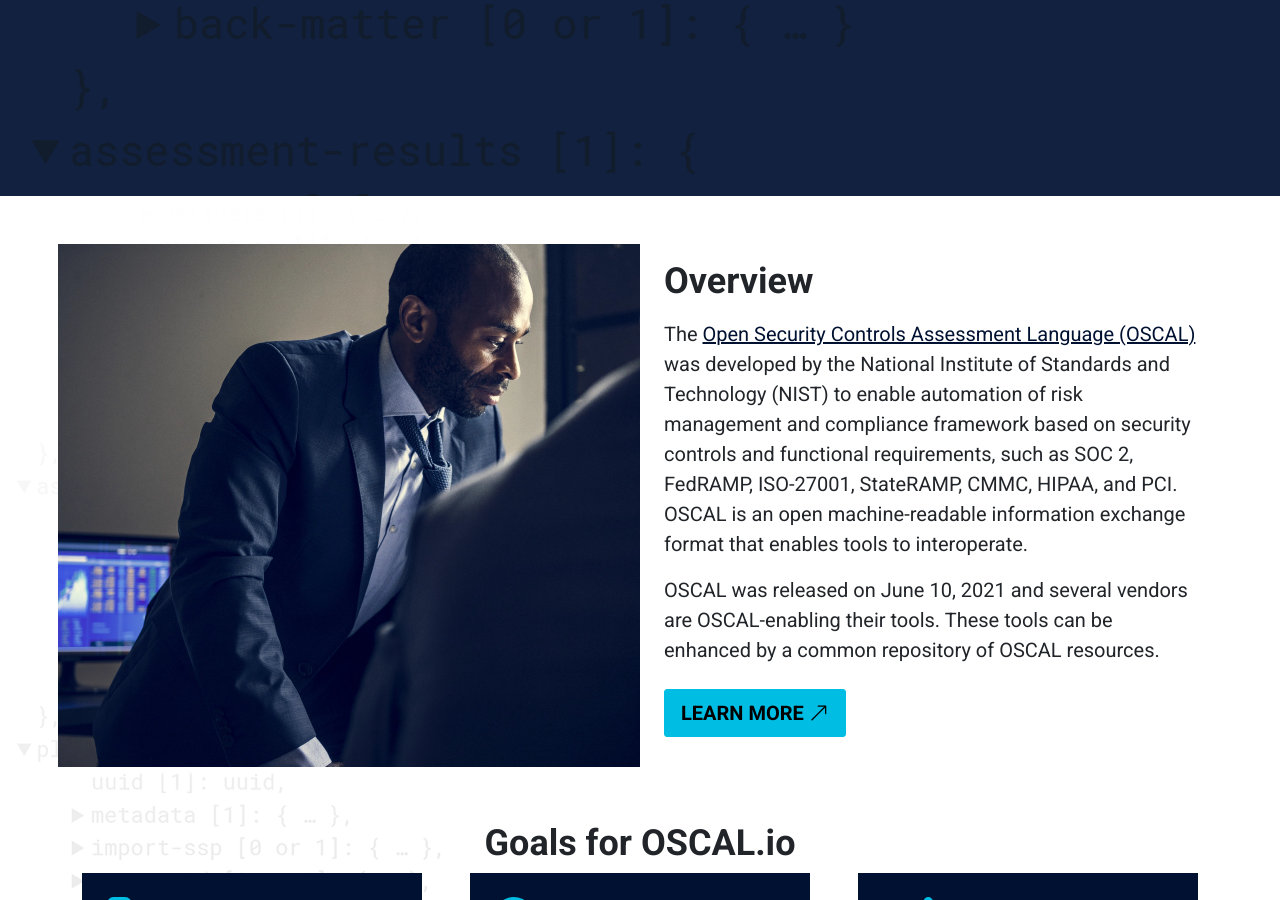
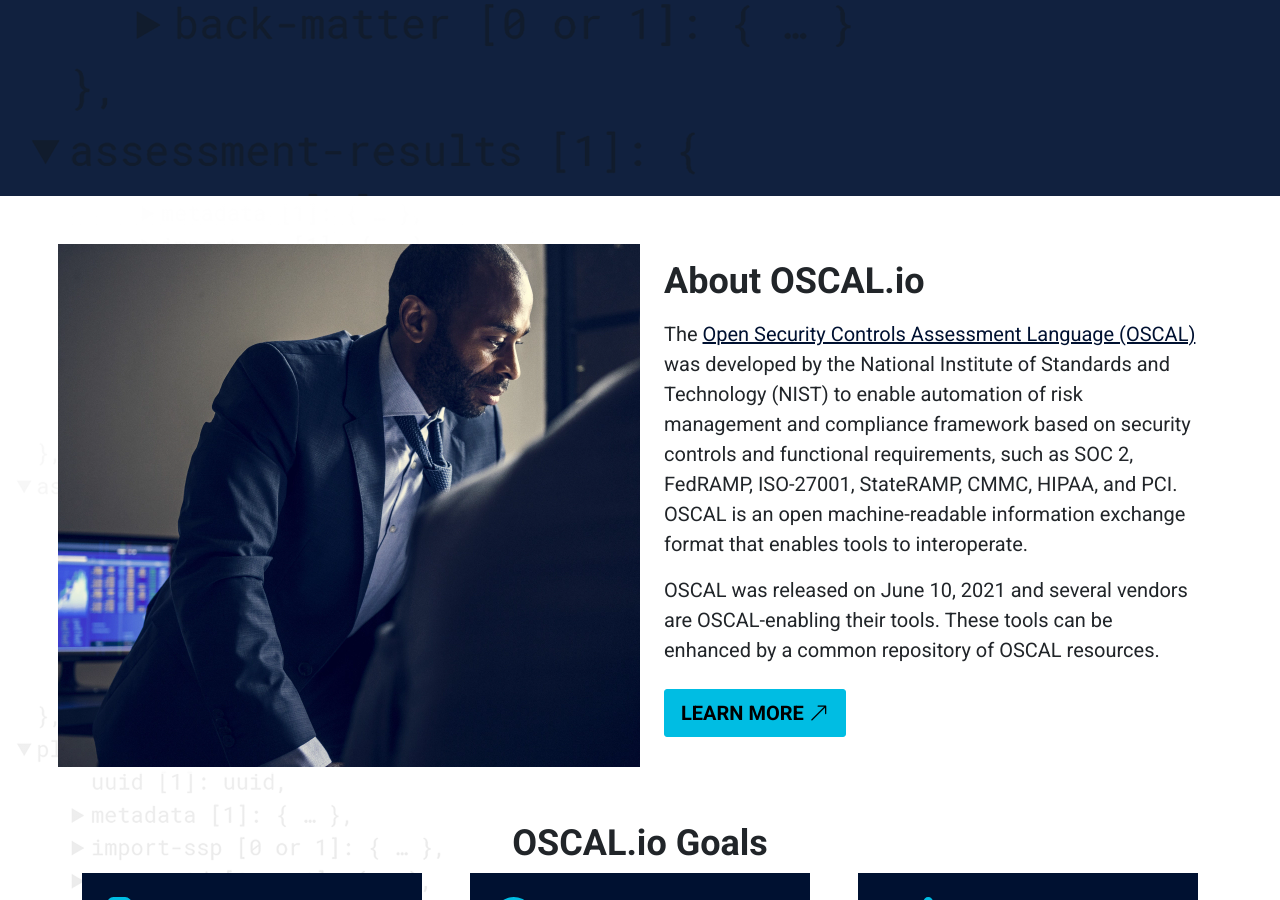
Before and after one commit to EasyDynamics/oscal.io, a Jekyll site: the page built from index.html, in a window 1280 px wide and 900 px high, scrolled down 714 px. Built offline with Jekyll 4.4.1, drawn with Linux system fonts in a browser that asks for light colours.

Commit message:
fix(index): headings dont match design docs

```diff
--- a/index.html
+++ b/index.html
@@ -25,7 +25,7 @@ custom-styles:
         <div class="d-none d-md-block col-md-6 col-sm-12" id="businessman">
         </div>
         <div class="col-md-6 col-sm-12">
-          <h2 id="about" class="pt-3">Overview</h2>
+          <h2 id="about" class="pt-3">About OSCAL.io</h2>
           <p class="pt-2 lead">
             The <a href="https://pages.nist.gov/OSCAL/" target="_blank">Open Security Controls Assessment Language (OSCAL)</a> was
             developed by the National Institute of Standards and
@@ -43,7 +43,7 @@ custom-styles:
     </div>
 
     <div class="my-5">
-      <h2 class="text-center">Goals for OSCAL.io</h2>
+      <h2 class="text-center">OSCAL.io Goals</h2>
       <!-- Cards -->
       <div class="container">
         <div class="row row-cols-1 row-cols-md-3 g-5">
```
